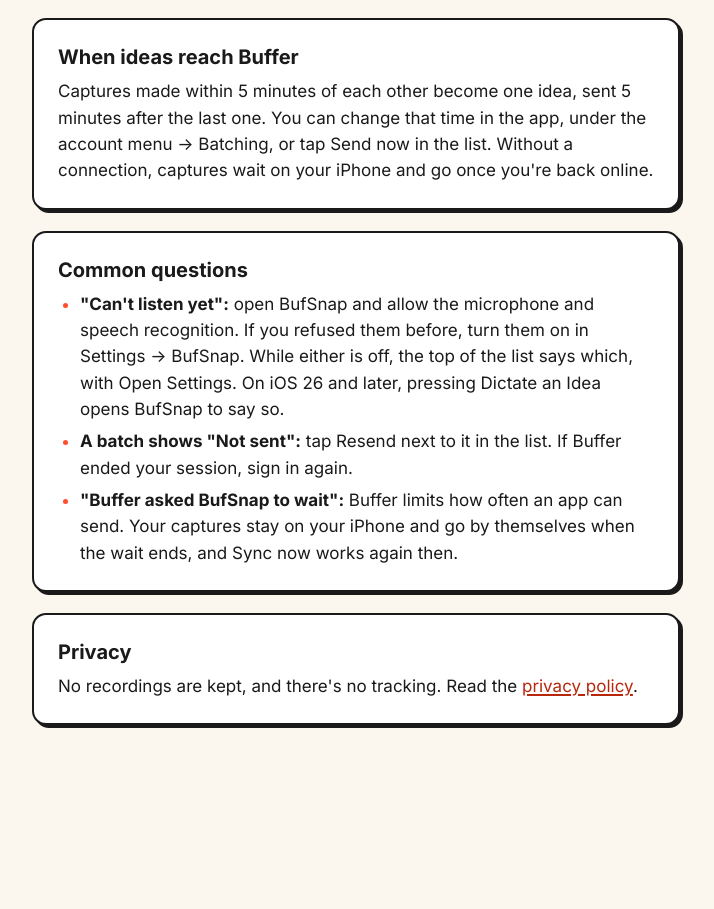
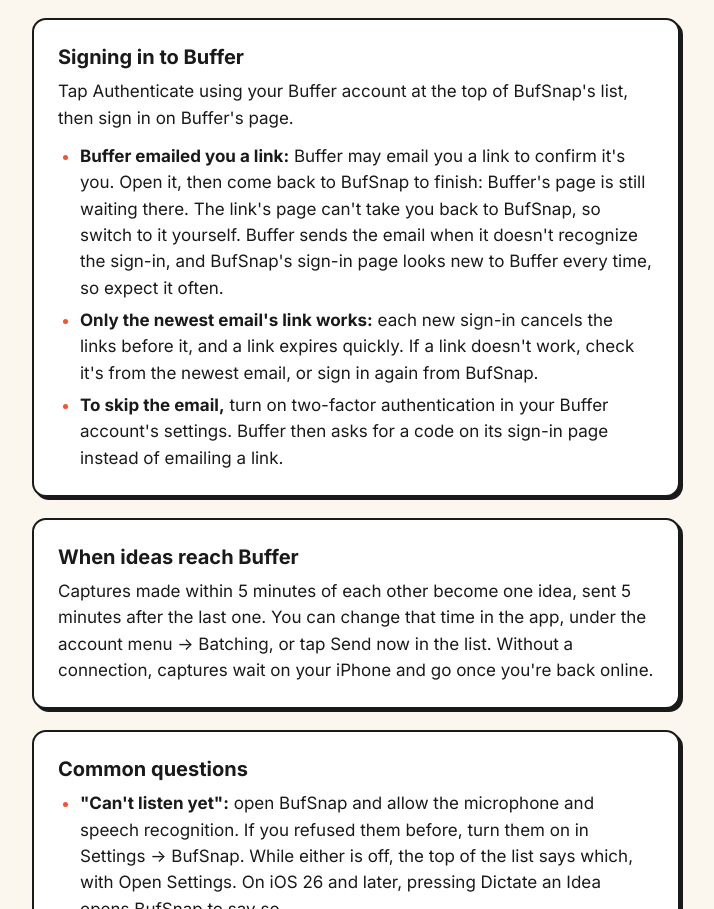
Before and after one commit to southp/buffer-snap, a plain HTML site: page site/support/index.html in a window 1280 px wide. Shown: the part 1338-2247 px from the top of the page, without its empty margins (284-998 px from the left). Before the commit the page ends 2148 px from the top, so only its background shows below. Drawn offline with Linux system fonts and the light colour scheme.

Commit message:
Docs: Explain Buffer's emailed sign-in link
- Support page: a "Signing in to Buffer" card with the same hint, that only the newest email's link works, and that turning on 2FA in Buffer skips the email
- Review notes: replace "No emailed link is needed" with what to do if Buffer emails one

Co-Authored-By: Claude Opus 5.5 <noreply@anthropic.com>

```diff
--- a/site/support/index.html
+++ b/site/support/index.html
@@ -47,6 +47,16 @@
 </section>
 
 <section class="card">
+<h2>Signing in to Buffer</h2>
+<p>Tap Authenticate using your Buffer account at the top of BufSnap's list, then sign in on Buffer's page.</p>
+<ul>
+  <li><strong>Buffer emailed you a link:</strong> Buffer may email you a link to confirm it's you. Open it, then come back to BufSnap to finish: Buffer's page is still waiting there. The link's page can't take you back to BufSnap, so switch to it yourself. Buffer sends the email when it doesn't recognize the sign-in, and BufSnap's sign-in page looks new to Buffer every time, so expect it often.</li>
+  <li><strong>Only the newest email's link works:</strong> each new sign-in cancels the links before it, and a link expires quickly. If a link doesn't work, check it's from the newest email, or sign in again from BufSnap.</li>
+  <li><strong>To skip the email,</strong> turn on two-factor authentication in your Buffer account's settings. Buffer then asks for a code on its sign-in page instead of emailing a link.</li>
+</ul>
+</section>
+
+<section class="card">
 <h2>When ideas reach Buffer</h2>
 <p>Captures made within 5 minutes of each other become one idea, sent 5 minutes after the last one. You can change that time in the app, under the account menu → Batching, or tap Send now in the list. Without a connection, captures wait on your iPhone and go once you're back online.</p>
 </section>
```
Also changed, not shown: 1 other file.
